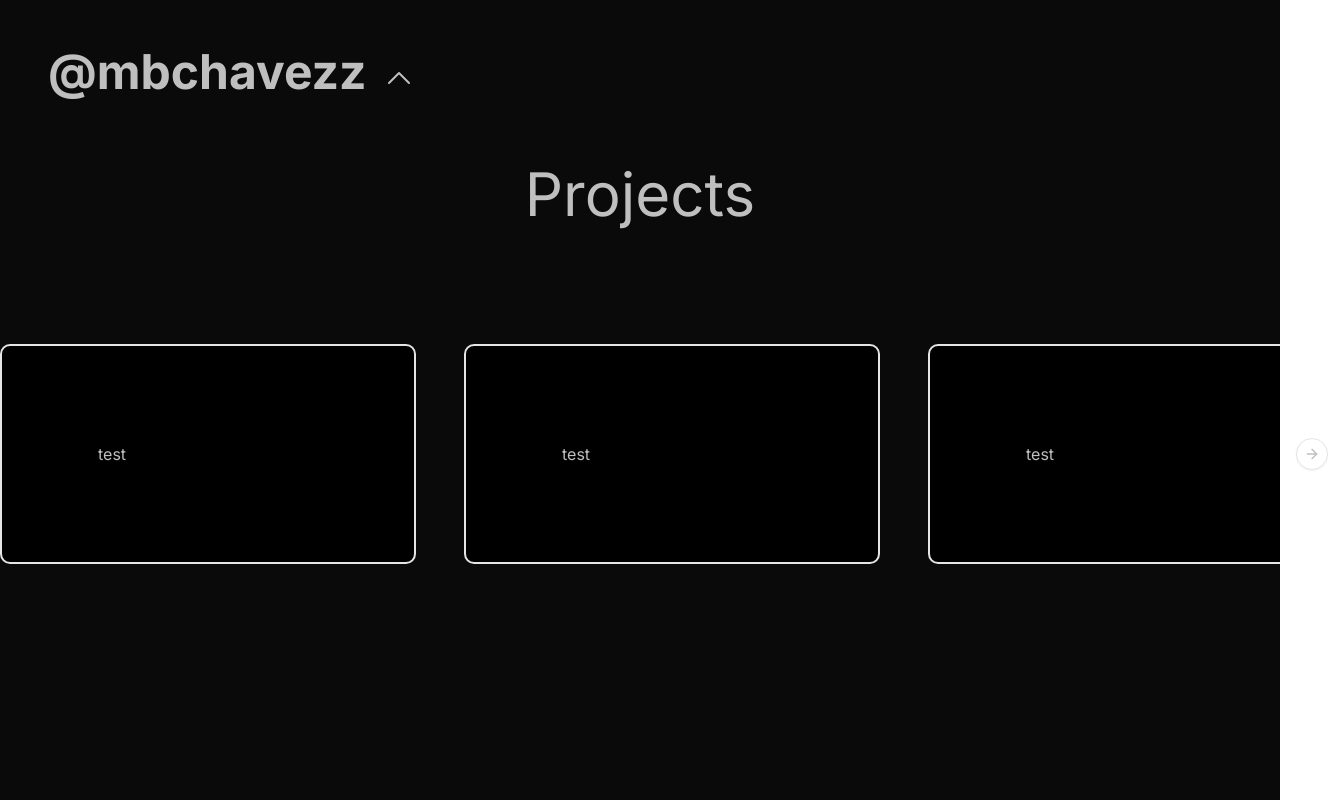
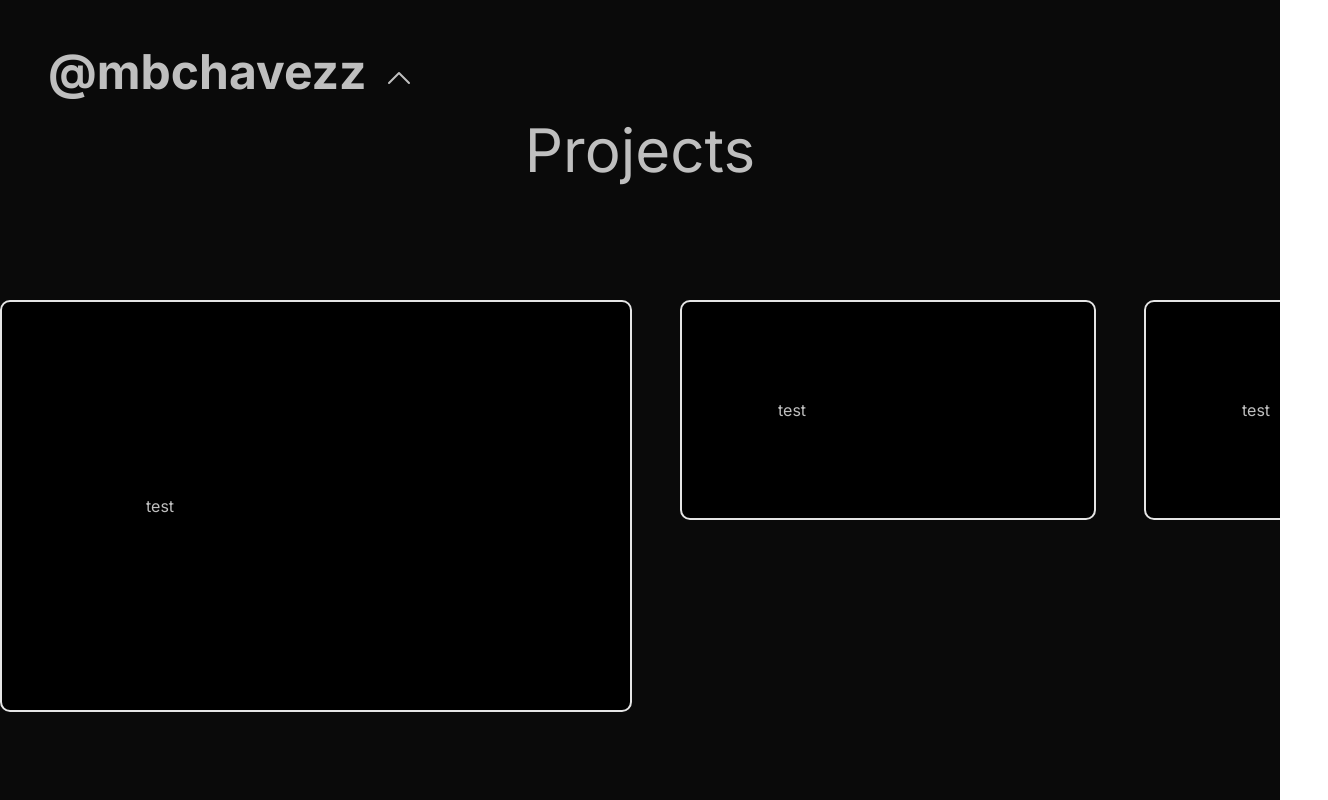
Before and after one commit to mbchavez27/mbchavezzportfolio, a React (Vite) app: page /projects in a window 1280 px wide. Shown: the top 800 px of the page, 1328 px wide, since content can reach past the window. Built offline with nearby package versions, Linux system fonts and the light colour scheme.

Commit message:
feat: add projects page

```diff
--- a/src/pages/projects.tsx
+++ b/src/pages/projects.tsx
@@ -10,12 +10,14 @@ export default function Projects() {
   return (
     <>
       <div className="bg-[#0a0a0a] min-h-screen text-[#BFBFBF]">
-        <div className="flex justify-center items-center flex-col space-y-8 min-h-screen pb-48">
+        <div className="flex justify-center items-center flex-col space-y-8 min-h-screen pb-48 transition duration-200 ease-in-out">
           <div className="text-6xl my-30">Projects</div>
           <Carousel className="w-screen h-auto">
             <CarouselContent className="space-x-8">
-              <CarouselItem className="md:basis-1/2 lg:basis-1/3">
-                <div className="bg-black border-2 p-24 rounded-lg">test</div>
+              <CarouselItem className="md:basis-1/2 ">
+                <div className="bg-black border-2 px-36 py-48 rounded-lg">
+                  test
+                </div>
               </CarouselItem>
               <CarouselItem className="md:basis-1/2 lg:basis-1/3">
                 <div className="bg-black border-2 p-24 rounded-lg">test</div>
@@ -25,7 +27,6 @@ export default function Projects() {
               </CarouselItem>
             </CarouselContent>
             <CarouselPrevious />
-            <CarouselNext />
           </Carousel>
         </div>
       </div>
```
